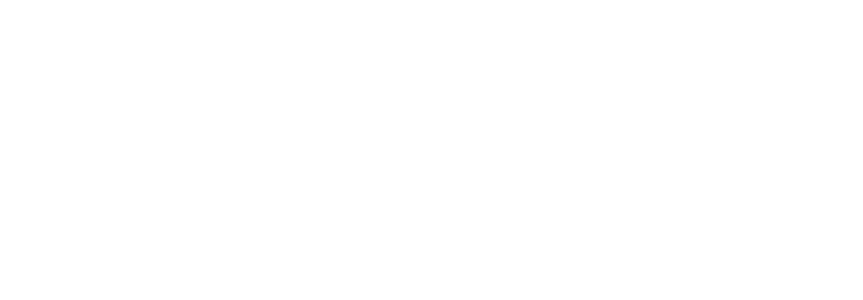
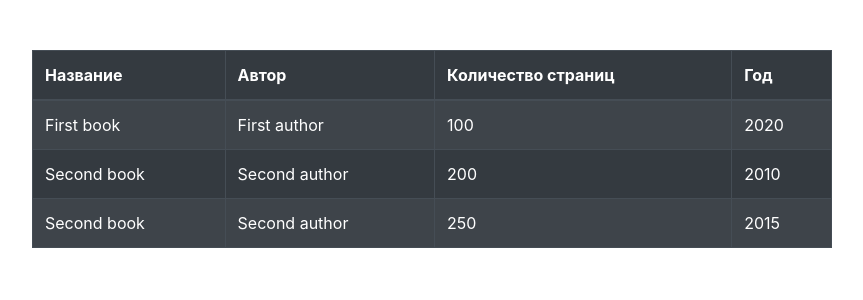
Before and after one commit to webdevkirill/books-react, a React (Create React App) app: page / in a window 1280 px wide. Shown: the top 300 px of the page, without its empty margins (208-1071 px from the left). Built offline with nearby package versions, Linux system fonts and the light colour scheme.

Commit message:
Добавляет таблицу bootstrap с моковыми данными

```diff
--- a/src/App.js
+++ b/src/App.js
@@ -1,8 +1,10 @@
 import React from 'react';
 import { createGlobalStyle } from "styled-components";
+import { AppTable } from './components/MainScreen/AppTable/AppTable';
+import 'bootstrap/dist/css/bootstrap.min.css';
 
 const GlobalStyles = createGlobalStyle`
-    * {
+    body {
         padding: 0;
         margin: 0;
         box-sizing: border-box;
@@ -10,11 +12,36 @@
     }
 `;
 
+const mockBookData = [
+    {
+        id: new Date(),
+        name: 'First book',
+        author: 'First author',
+        pageNumbers: '100',
+        year: '2020'
+    },
+    {
+        id: new Date(),
+        name: 'Second book',
+        author: 'Second author',
+        pageNumbers: '200',
+        year: '2010'
+    },
+    {
+        id: new Date(),
+        name: 'Second book',
+        author: 'Second author',
+        pageNumbers: '250',
+        year: '2015'
+    }
+];
+
 function App() {
     return (
-        <GlobalStyles>
-
-        </GlobalStyles>
+        <>
+            <AppTable data={mockBookData} />
+            <GlobalStyles />
+        </>
     );
 }
 
--- /dev/null
+++ b/src/components/MainScreen/AppTable/AppTable.js
@@ -0,0 +1,35 @@
+import React from 'react';
+import { Table } from 'react-bootstrap';
+import { Container, TableWrapper } from './StyledAppTable';
+
+export const AppTable = ({data}) => {
+
+    return (
+        <Container>
+            <TableWrapper>
+                <Table striped bordered hover variant="dark">
+                    <thead>
+                            <tr>
+                            <th>Название</th>
+                            <th>Автор</th>
+                            <th>Количество страниц</th>
+                            <th>Год</th>
+                        </tr>
+                    </thead>
+                    <tbody>
+                        {
+                            data.map( ({id, name, author, pageNumbers, year}) => (
+                                <tr key={id}>
+                                    <td>{name}</td>
+                                    <td>{author}</td>
+                                    <td>{pageNumbers}</td>
+                                    <td>{year}</td>
+                                </tr>
+                            ))
+                        }
+                    </tbody>
+                </Table>
+            </TableWrapper>
+        </Container>
+    )
+}
--- /dev/null
+++ b/src/components/MainScreen/AppTable/StyledAppTable.js
@@ -0,0 +1,14 @@
+import styled from 'styled-components';
+
+export const Container = styled.div`
+    display: flex;
+    justify-content: center;
+    padding-top: 50px;
+    width: 100%;
+    height: 100vh;
+`;
+
+export const TableWrapper = styled.div`
+    max-width: 800px;
+    width: 100%;
+`;
```
